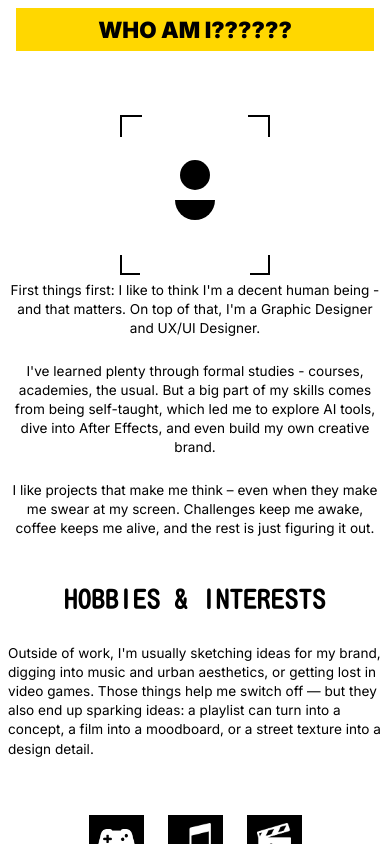
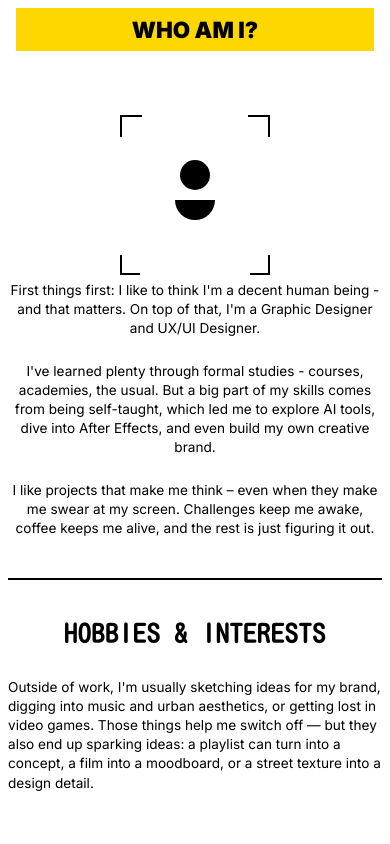
Before and after one commit to facudelima/myFriend-facu-reyes-portfolio, a React (Vite) app: page /about in a window 390 px wide. Built offline with nearby package versions, Linux system fonts and the light colour scheme.

Commit message:
feat: add hover effects and improve button spacing

```diff
--- a/src/About.css
+++ b/src/About.css
@@ -196,11 +196,20 @@
   margin-bottom: 0;
 }
 
+/* Hobbies Divider */
+.hobbies-divider {
+  width: 100%;
+  max-width: 720px;
+  height: 2px;
+  background-color: black;
+  margin: 3rem auto 0 auto;
+}
+
 /* Hobbies & Interests Section */
 .hobbies-section {
-  margin-top: 4rem;
+  margin-top: 2rem;
   text-align: center;
-  max-width: 600px;
+  max-width: 720px;
   width: 100%;
   display: flex;
   flex-direction: column;
@@ -227,8 +236,9 @@
   margin-bottom: 1.5rem;
   text-align: left;
   font-family: 'Inter', sans-serif;
-  max-width: 600px;
-  align-self: flex-start;
+  max-width: 720px;
+  width: 100%;
+  align-self: center;
 }
 
 .hobbies-icons {
@@ -324,15 +334,6 @@ body.about-page.modal-open {
   text-align: center;
 }
 
-.games-modal-header::before {
-  content: '';
-  position: absolute;
-  top: 0;
-  left: 0;
-  right: 0;
-  height: 4px;
-  background-color: #FFD700;
-}
 
 .warning-icon {
   font-size: 1.6rem;
@@ -457,15 +458,6 @@ body.about-page.modal-open {
   text-align: center;
 }
 
-.music-modal-header::before {
-  content: '';
-  position: absolute;
-  top: 0;
-  left: 0;
-  right: 0;
-  height: 4px;
-  background-color: #FFD700;
-}
 
 .music-modal-body {
   padding: 1.5rem;
@@ -559,8 +551,12 @@ body.about-page.modal-open {
     right: -15px;
   }
 
+  .hobbies-divider {
+    margin: 2.5rem auto 0 auto;
+  }
+
   .hobbies-section {
-    margin-top: 3rem;
+    margin-top: 2rem;
   }
 
   .hobbies-title {
@@ -682,8 +678,12 @@ body.about-page.modal-open {
     right: -12px;
   }
 
+  .hobbies-divider {
+    margin: 2rem auto 0 auto;
+  }
+
   .hobbies-section {
-    margin-top: 2.5rem;
+    margin-top: 1.5rem;
   }
 
   .hobbies-title {
@@ -818,8 +818,12 @@ body.about-page.modal-open {
     right: -10px;
   }
 
+  .hobbies-divider {
+    margin: 1.5rem auto 0 auto;
+  }
+
   .hobbies-section {
-    margin-top: 2rem;
+    margin-top: 1.5rem;
   }
 
   .hobbies-title {
@@ -929,15 +933,6 @@ body.about-page.modal-open {
   text-align: center;
 }
 
-.movies-modal-header::before {
-  content: '';
-  position: absolute;
-  top: 0;
-  left: 0;
-  right: 0;
-  height: 4px;
-  background-color: #FFD700;
-}
 
 .movies-modal-body {
   padding: 1.5rem;
@@ -1202,9 +1197,15 @@ body.about-page.modal-open {
     line-height: 1.6;
   }
 
+  .hobbies-divider {
+    max-width: 720px;
+    margin: 2rem auto 0 auto;
+  }
+
   .hobbies-section {
     order: 3;
-    max-width: 600px;
+    max-width: 720px;
+    margin-top: 1.5rem;
   }
 
   .hobbies-title {
@@ -1313,8 +1314,14 @@ body.about-page.modal-open {
     line-height: 1.5;
   }
 
+  .hobbies-divider {
+    max-width: 100%;
+    margin: 1.5rem auto 0 auto;
+  }
+
   .hobbies-section {
     max-width: 100%;
+    margin-top: 1.5rem;
   }
 
   .hobbies-title {
--- a/src/About.jsx
+++ b/src/About.jsx
@@ -1,5 +1,5 @@
 import { useNavigate } from 'react-router-dom'
-import { useState, useEffect } from 'react'
+import { useState, useEffect, useRef } from 'react'
 import './About.css'
 
 // Translations object for About page
@@ -42,23 +42,47 @@ function About({ language = 'EN' }) {
   const [showGamesModal, setShowGamesModal] = useState(false)
   const [showMusicModal, setShowMusicModal] = useState(false)
   const [showMoviesModal, setShowMoviesModal] = useState(false)
+  const animationRef = useRef({
+    currentIndex: 0,
+    phase: 'typing'
+  })
 
   useEffect(() => {
     const fullTitle = t.title
-    let currentIndex = 0
+    // Resetear el estado de animación cuando cambia el título o idioma
+    animationRef.current.currentIndex = 0
+    animationRef.current.phase = 'typing'
+    setIsTyping(true)
 
     const typeInterval = setInterval(() => {
-      if (currentIndex < fullTitle.length) {
-        setDisplayedTitle(fullTitle.slice(0, currentIndex + 1))
-        currentIndex++
-      } else {
-        clearInterval(typeInterval)
-        setIsTyping(false)
+      if (animationRef.current.phase === 'typing') {
+        if (animationRef.current.currentIndex < fullTitle.length) {
+          setDisplayedTitle(fullTitle.slice(0, animationRef.current.currentIndex + 1))
+          animationRef.current.currentIndex++
+        } else {
+          // Terminó de escribir, ahora empieza a borrar los signos extra
+          animationRef.current.phase = 'deleting'
+        }
+      } else if (animationRef.current.phase === 'deleting') {
+        // Encontrar el último signo de interrogación que queremos mantener
+        // Buscar "WHO AM I" o "¿QUIÉN SOY" y dejar solo un ?
+        const baseText = language === 'EN' ? 'WHO AM I' : '¿QUIÉN SOY'
+        const targetText = baseText + '?'
+
+        if (animationRef.current.currentIndex > targetText.length) {
+          setDisplayedTitle(fullTitle.slice(0, animationRef.current.currentIndex - 1))
+          animationRef.current.currentIndex--
+        } else {
+          // Ya borró todos los signos extra, dejar solo el texto objetivo
+          setDisplayedTitle(targetText)
+          clearInterval(typeInterval)
+          setIsTyping(false)
+        }
       }
     }, 100) // Velocidad de escritura (100ms por letra)
 
     return () => clearInterval(typeInterval)
-  }, [t.title])
+  }, [t.title, language])
 
   // Handle body class for modal overlay and About page
   useEffect(() => {
@@ -150,6 +174,9 @@ function About({ language = 'EN' }) {
           </div>
         </div>
 
+        {/* Divider */}
+        <div className="hobbies-divider"></div>
+
         {/* Hobbies & Interests Section */}
         <div className="hobbies-section">
           <h2 className="hobbies-title">{t.hobbiesTitle}</h2>
--- a/src/App.jsx
+++ b/src/App.jsx
@@ -21,7 +21,7 @@ const translations = {
     },
     portfolio: {
       location: "MONTEVIDEO, UY",
-      year: "2025",
+      year: new Date().getFullYear().toString(),
       hello: "HELLO",
       imFacu: "I'M FACU",
       andThisIs: "AND THIS IS",
@@ -48,7 +48,7 @@ const translations = {
     },
     portfolio: {
       location: "MONTEVIDEO, UY",
-      year: "2025",
+      year: new Date().getFullYear().toString(),
       hello: "HELLO",
       imFacu: "I'M FACU",
       andThisIs: "AND THIS IS",
--- a/src/RecycleBin.jsx
+++ b/src/RecycleBin.jsx
@@ -28,21 +28,26 @@ const translations = {
 const deletedDesigns = [
   {
     id: 1,
+    name: "deleted-design-000006",
+    thumbnail: "/images/illustration6.png"
+  },
+  {
+    id: 2,
     name: "deleted-design-000007",
     thumbnail: "/images/illustration7.png"
   },
   {
-    id: 2,
+    id: 3,
     name: "deleted-design-000008",
     thumbnail: "/images/illustration8.png"
   },
   {
-    id: 3,
+    id: 4,
     name: "deleted-design-000009",
     thumbnail: "/images/illustration9.png"
   },
   {
-    id: 4,
+    id: 5,
     name: "deleted-design-000010",
     thumbnail: "/images/illustration10.png"
   }
--- a/src/WhatIDo.jsx
+++ b/src/WhatIDo.jsx
@@ -88,7 +88,7 @@ const illustrations = [
   },
   {
     id: 6,
-    image: '/images/illustration6.png'
+    image: '/images/illustration11.png'
   }
 ]
 
--- a/src/index.css
+++ b/src/index.css
@@ -99,7 +99,7 @@ body.about-page #root {
 .modal-content {
   background-color: #FFD700;
   padding: 3rem;
-  border-radius: 8px;
+  border-radius: 0;
   text-align: center;
   max-width: 500px;
   width: 90%;
@@ -161,7 +161,13 @@ body.about-page #root {
   display: flex;
   justify-content: space-between;
   align-items: center;
-  padding: 0 2rem;
+  padding: 0 4rem;
+}
+
+.year-container {
+  position: absolute;
+  left: 50%;
+  transform: translateX(-50%);
 }
 
 .location-box, .year-box {
@@ -170,12 +176,6 @@ body.about-page #root {
   font-weight: bold;
   color: black;
   font-size: 0.9rem;
-}
-
-.year-container {
-  display: flex;
-  flex-direction: column;
-  align-items: center;
 }
 
 .language-selector {
@@ -269,7 +269,7 @@ body.about-page #root {
   position: absolute;
   left: -3.8rem;
   color: black;
-  font-weight: bold;
+  font-weight: 400;
   font-size: 1.2rem;
   font-family: 'Inter', sans-serif;
   white-space: nowrap;
@@ -441,7 +441,7 @@ body.about-page #root {
     flex-direction: row;
     justify-content: space-between;
     top: 1.5rem;
-    padding: 0 1.5rem;
+    padding: 0 2.5rem;
   }
 
   .location-box, .year-box, .lang-option {
@@ -542,7 +542,7 @@ body.about-page #root {
     justify-content: space-between;
     align-items: center;
     top: 1rem;
-    padding: 0 1rem;
+    padding: 0 2rem;
     width: 100%;
   }
 
@@ -673,7 +673,7 @@ body.about-page #root {
     justify-content: space-between;
     align-items: center;
     top: 0.8rem;
-    padding: 0 0.8rem;
+    padding: 0 1.5rem;
     width: 100%;
   }
 
```
Also changed, not shown: 2 other files (tests, documents, lock files or other folders).
